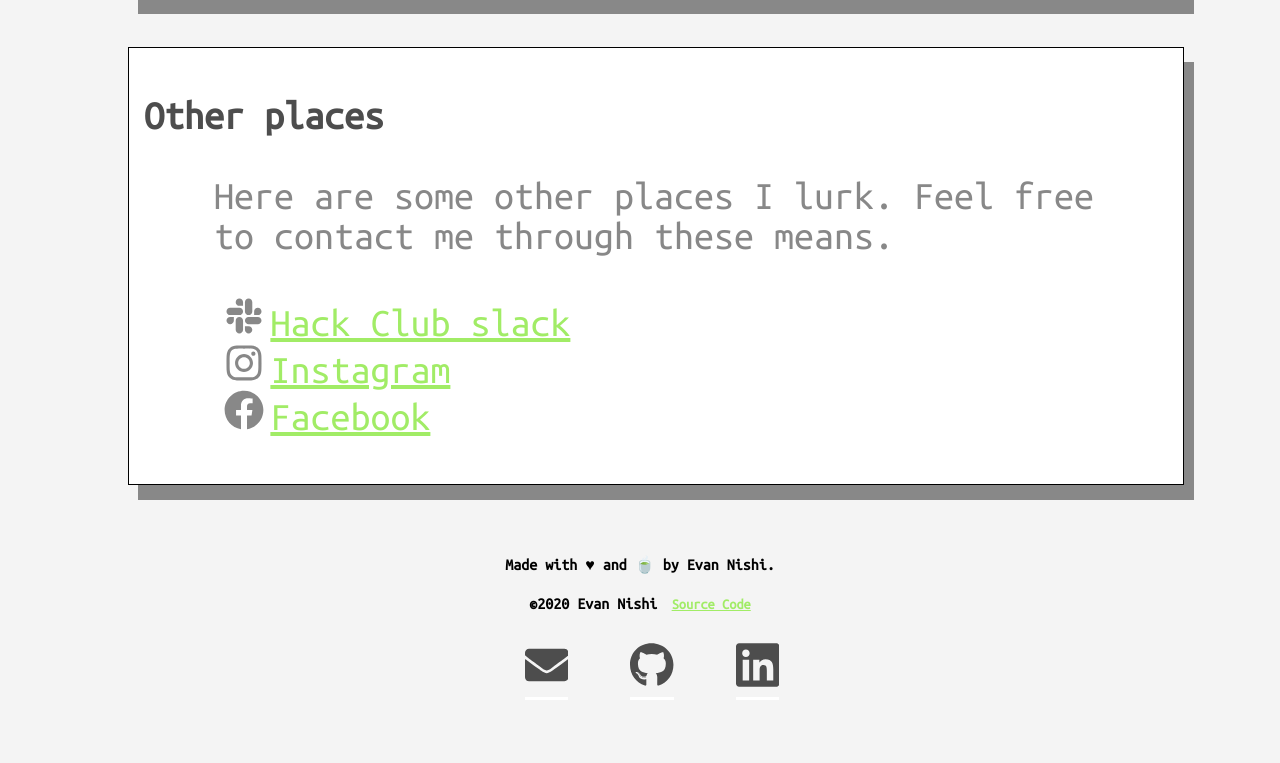
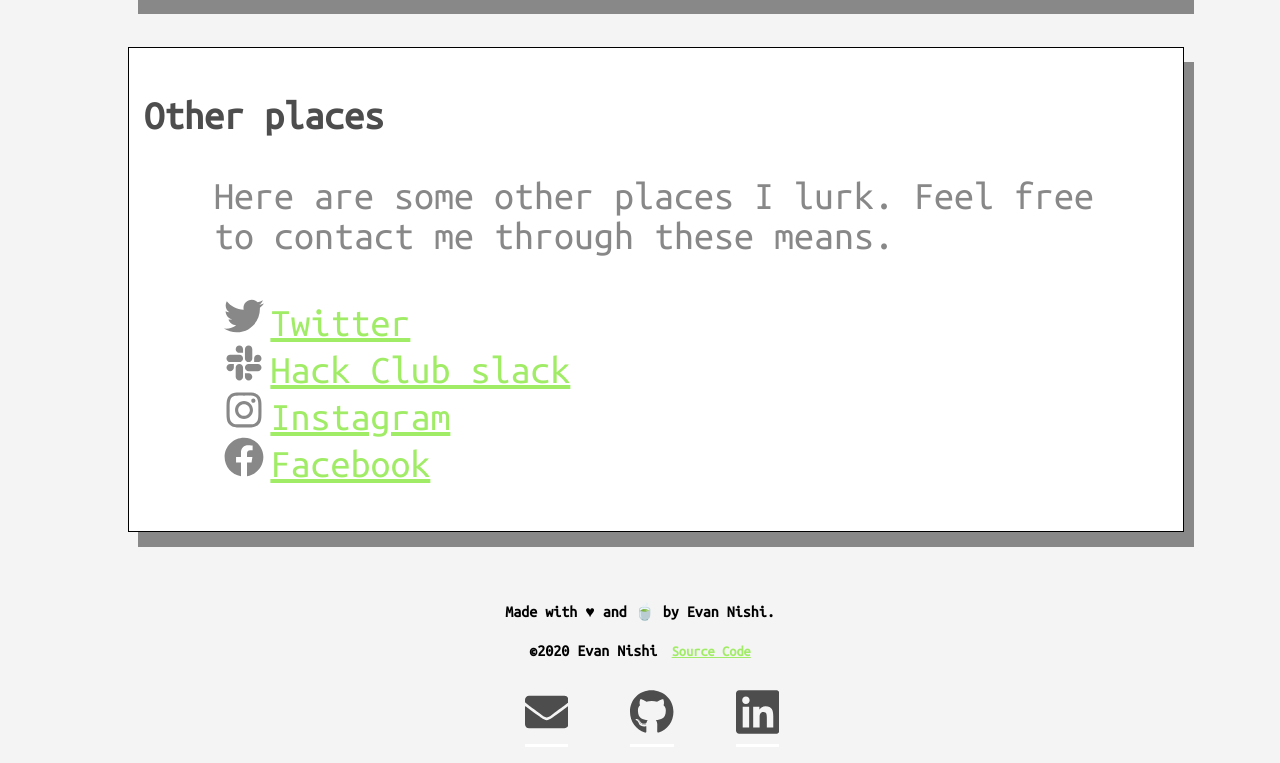
Before and after one commit to Evan-Nishi/personal-site-v2, a Next.js app: page /contact in a window 1280 px wide. Shown: the part 2029-2792 px from the top of the page. Before the commit the page ends 2745 px from the top, so only its background shows below. Built offline with nearby package versions, Linux system fonts and the light colour scheme.

Commit message:
added twitter

```diff
--- a/src/pages/contact.tsx
+++ b/src/pages/contact.tsx
@@ -2,7 +2,7 @@ import React from 'react'
 import Layout from '../components/Layout'
 import Card from '../components/Card'
 import Button from '../components/Button'
-import { FaSlack, FaInstagram, FaFacebook } from 'react-icons/fa'
+import { FaSlack, FaInstagram, FaFacebook, FaTwitter } from 'react-icons/fa'
 
 export default class Contact extends React.Component{
     render(){
@@ -74,10 +74,10 @@ export default class Contact extends React.Component{
                     <p>Here are some other places I lurk.  Feel free to contact me through these means.</p>
                     <div className="indented">
                         <ul>
+                            <li className="social"><FaTwitter/><a className="inlinelink" href="https://twitter.com/NishiEvan">Twitter</a></li>
                             <li className="social"><FaSlack/><a className="inlinelink" href="https://hackclub.com/community/">Hack Club slack</a></li>
                             <li className="social"><FaInstagram/><a className="inlinelink" href="https://www.instagram.com/evan_nishi/">Instagram</a></li>
                             <li className="social"><FaFacebook/><a className="inlinelink" href="https://www.facebook.com/evan.nishi.14">Facebook</a></li>
-
                         </ul>
                     </div>
                 </Card>
```
